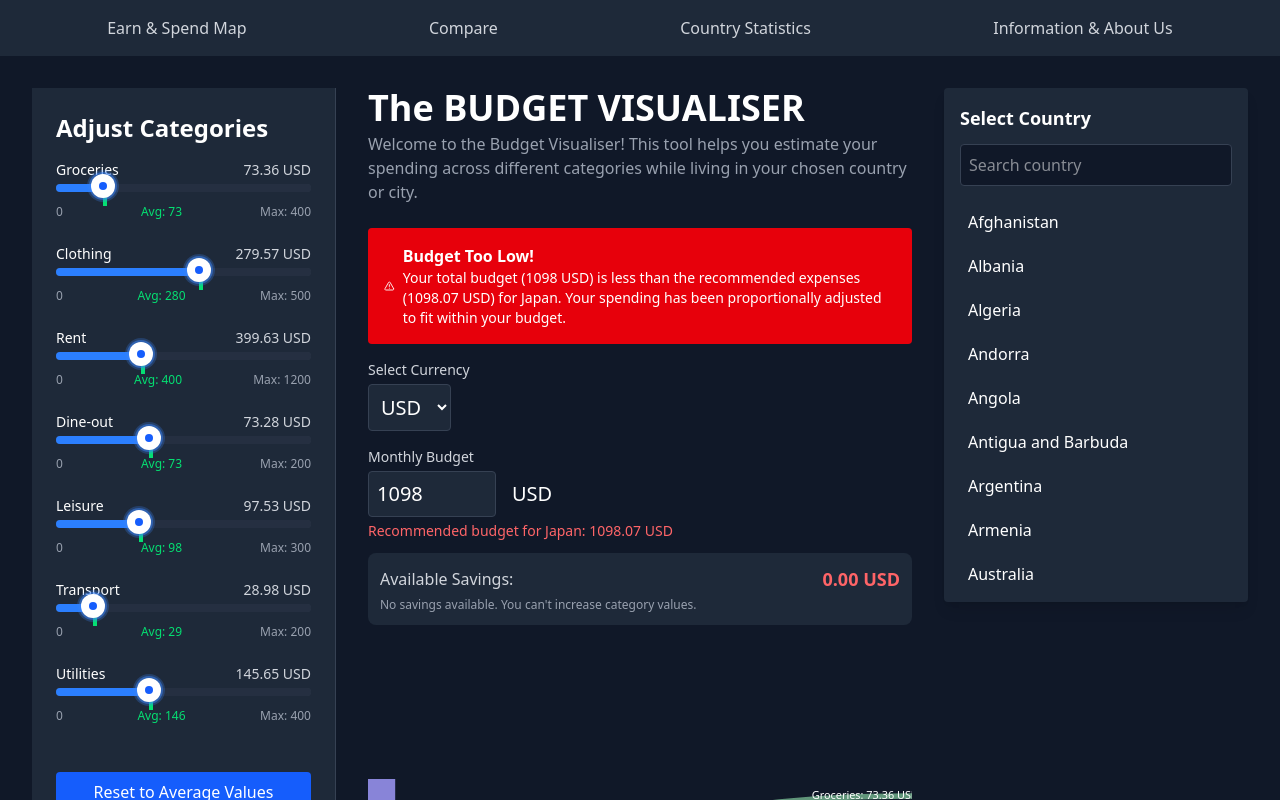
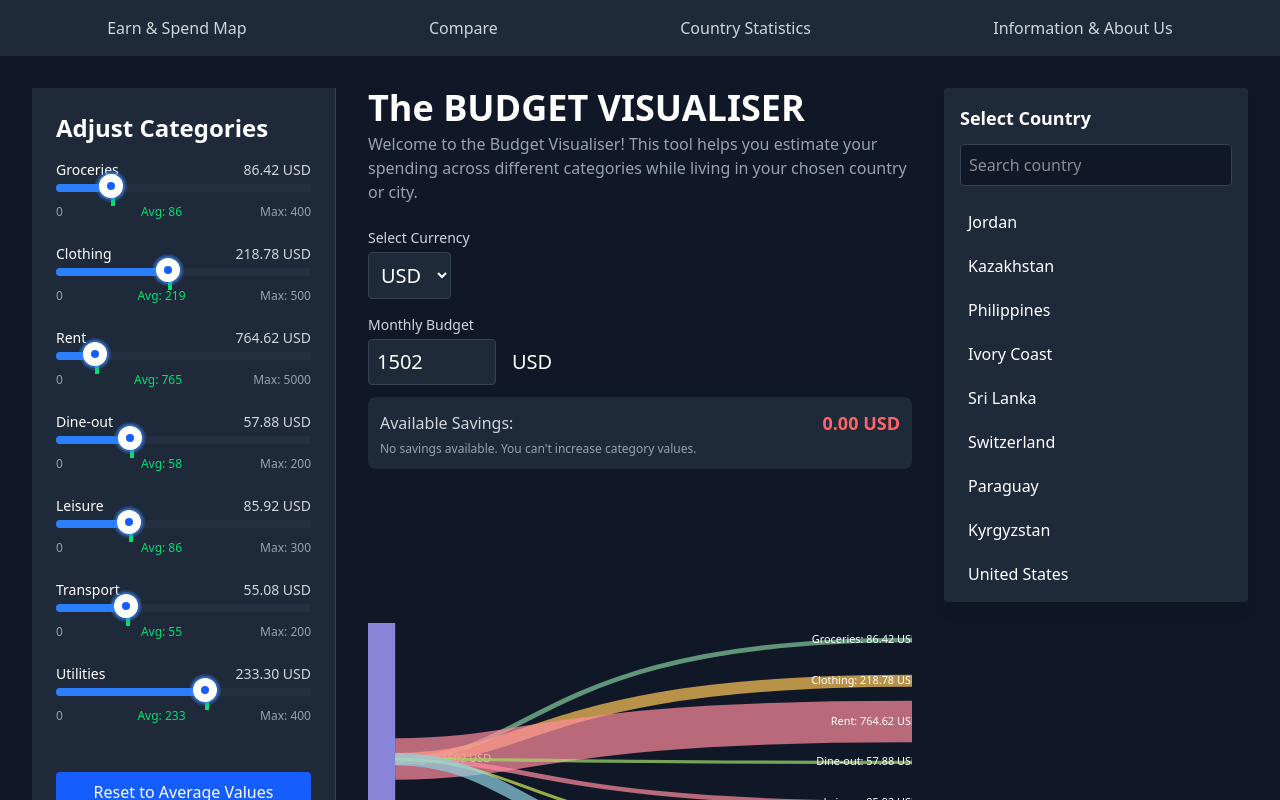
Before and after one commit to Juin28/Income_Expense_Atlas, a React (Vite) app: page /DH2321_Project/budget-visualizer in a window 1280 px wide. Shown: the top 800 px of the page. Built offline with nearby package versions, Linux system fonts and the light colour scheme.

Commit message:
updated budget_visualiser

```diff
--- a/src/pages/BudgetVisualizerPage.jsx
+++ b/src/pages/BudgetVisualizerPage.jsx
@@ -11,6 +11,7 @@ const BudgetVisualiserPage = () => {
   const [searchTerm, setSearchTerm] = useState('');
   const [isBudgetWarning, setIsBudgetWarning] = useState(false);
   const [savings, setSavings] = useState(0);
+  const [isCountryChanging, setIsCountryChanging] = useState(false);
 
   // Map API data keys to display names
   const categoryMapping = {
@@ -27,7 +28,7 @@ const BudgetVisualiserPage = () => {
   const categoryMaxValues = {
     'Groceries': 400,
     'Clothing': 500,
-    'Rent': 1200,
+    'Rent': 5000,
     'Dine-out': 200,
     'Leisure': 300,
     'Transport': 200,
@@ -62,95 +63,71 @@ const BudgetVisualiserPage = () => {
     });
   }
 
-  // Simulate loading country-specific data
+  // Get all country names from the imported data
+  const getCountriesFromData = () => {
+    const countries = [];
+    for (const countryCode in countriesData) {
+      if (countriesData[countryCode].country_name) {
+        countries.push(countriesData[countryCode].country_name);
+      }
+    }
+    return countries;
+  };
+
+  // Get country data by name
+  const getCountryDataByName = (countryName) => {
+    for (const countryCode in countriesData) {
+      if (countriesData[countryCode].country_name === countryName) {
+        return countriesData[countryCode].country;
+      }
+    }
+    return null;
+  };
+
+  // Set initial data when component mounts
   useEffect(() => {
-    // Sample dataset for demonstration - in production, this would come from countriesData
-    const mockCountryData = {
-      'Japan': {
-        'Markets': 73.36,
-        'Clothing_And_Shoes': 279.59,
-        'Rent_Per_Month': 399.66,
-        'Restaurants': 73.28,
-        'Sports_And_Leisure': 97.54,
-        'Public_Transportation': 28.98,
-        'Utilities': 145.66,
-        'Net_Salary': 646.31,
-        'Total_Expenses': 1098.07
-      }
-    };
+    // Load data for initial country
+    const initialCountryData = getCountryDataByName(selectedCountry);
+    if (initialCountryData) {
+      const newCategories = updateCategoriesFromCountryData(initialCountryData);
+      const newBudget = Math.round(initialCountryData['Total_Expenses'] || 1600);
+      setTotalBudget(newBudget);
 
-    // Add variations for other countries (just for demo purposes)
-    countries.forEach(country => {
-      if (country !== 'Japan') {
-        const multiplier = 0.8 + (country.charCodeAt(0) % 15) / 10; // Creates a range between 0.8 and 2.3
-
-        mockCountryData[country] = {
-          'Markets': mockCountryData['Japan']['Markets'] * multiplier,
-          'Clothing_And_Shoes': mockCountryData['Japan']['Clothing_And_Shoes'] * multiplier,
-          'Rent_Per_Month': mockCountryData['Japan']['Rent_Per_Month'] * multiplier,
-          'Restaurants': mockCountryData['Japan']['Restaurants'] * multiplier,
-          'Sports_And_Leisure': mockCountryData['Japan']['Sports_And_Leisure'] * multiplier,
-          'Public_Transportation': mockCountryData['Japan']['Public_Transportation'] * multiplier,
-          'Utilities': mockCountryData['Japan']['Utilities'] * multiplier,
-          'Total_Expenses': mockCountryData['Japan']['Total_Expenses'] * multiplier
-        };
-      }
-    });
-
-    // Update categories based on selected country data
-    updateCategoriesFromCountryData(mockCountryData[selectedCountry]);
-
-    // Set initial budget to match recommended budget for selected country
-    setTotalBudget(Math.round(mockCountryData[selectedCountry]['Total_Expenses']));
+      // Calculate initial savings after categories are updated
+      setTimeout(() => {
+        const totalExpenses = calculateTotalExpensesFromCategories(newCategories);
+        setSavings(Math.max(0, newBudget - totalExpenses));
+        setIsCountryChanging(false);
+      }, 0);
+    }
   }, []);
 
   // Update categories when country changes
   useEffect(() => {
-    // In a real implementation, this would fetch data for the selected country
-    // For demo, we'll just simulate this by reloading the mock data
-    const mockCountryData = {
-      'Japan': {
-        'Markets': 73.36,
-        'Clothing_And_Shoes': 279.59,
-        'Rent_Per_Month': 399.66,
-        'Restaurants': 73.28,
-        'Sports_And_Leisure': 97.54,
-        'Public_Transportation': 28.98,
-        'Utilities': 145.66,
-        'Net_Salary': 646.31,
-        'Total_Expenses': 1098.07
-      }
-    };
+    setIsCountryChanging(true);
+    const countryData = getCountryDataByName(selectedCountry);
+    if (countryData) {
+      const newCategories = updateCategoriesFromCountryData(countryData);
+      const newBudget = Math.round(countryData['Total_Expenses'] || 1600);
+      setTotalBudget(newBudget);
 
-    // Add variations for other countries (for demo)
-    countries.forEach(country => {
-      if (country !== 'Japan') {
-        const multiplier = 0.8 + (country.charCodeAt(0) % 15) / 10;
-
-        mockCountryData[country] = {
-          'Markets': mockCountryData['Japan']['Markets'] * multiplier,
-          'Clothing_And_Shoes': mockCountryData['Japan']['Clothing_And_Shoes'] * multiplier,
-          'Rent_Per_Month': mockCountryData['Japan']['Rent_Per_Month'] * multiplier,
-          'Restaurants': mockCountryData['Japan']['Restaurants'] * multiplier,
-          'Sports_And_Leisure': mockCountryData['Japan']['Sports_And_Leisure'] * multiplier,
-          'Public_Transportation': mockCountryData['Japan']['Public_Transportation'] * multiplier,
-          'Utilities': mockCountryData['Japan']['Utilities'] * multiplier,
-          'Total_Expenses': mockCountryData['Japan']['Total_Expenses'] * multiplier
-        };
-      }
-    });
-
-    // Update categories if data exists
-    if (mockCountryData[selectedCountry]) {
-      updateCategoriesFromCountryData(mockCountryData[selectedCountry]);
-      // Update budget to match recommended for the country
-      setTotalBudget(Math.round(mockCountryData[selectedCountry]['Total_Expenses']));
+      // Calculate new savings after categories are updated
+      setTimeout(() => {
+        const totalExpenses = calculateTotalExpensesFromCategories(newCategories);
+        setSavings(Math.max(0, newBudget - totalExpenses));
+        setIsCountryChanging(false);
+      }, 0);
     }
   }, [selectedCountry]);
 
+  // Helper function to calculate expenses from a categories object
+  const calculateTotalExpensesFromCategories = (categoriesObj) => {
+    return Object.values(categoriesObj).reduce((sum, cat) => sum + cat.value, 0);
+  };
+
   // Update categories from country data
   const updateCategoriesFromCountryData = (countryData) => {
-    if (!countryData) return;
+    if (!countryData) return {};
 
     const newCategories = {};
 
@@ -166,6 +143,7 @@ const BudgetVisualiserPage = () => {
     }
 
     setCategories(newCategories);
+    return newCategories; // Return the new categories for immediate use
   };
 
   // Calculate total expenses across all categories
@@ -201,6 +179,8 @@ const BudgetVisualiserPage = () => {
 
   // Update savings and budget warning when categories or total budget changes
   useEffect(() => {
+    if (isCountryChanging) return; // Skip this update during country change
+
     const totalExpenses = calculateTotalExpenses();
     const newSavings = Math.max(0, totalBudget - totalExpenses);
 
@@ -221,13 +201,26 @@ const BudgetVisualiserPage = () => {
 
       setCategories(adjustedCategories);
     }
-  }, [totalBudget]);
+  }, [totalBudget, categories, isCountryChanging]);
 
   // Handle category value changes
   const handleCategoryChange = (category, newValue) => {
     const parsedNewValue = parseFloat(newValue);
 
     if (isNaN(parsedNewValue)) return;
+
+    // Skip checks during country change
+    if (isCountryChanging) {
+      const updatedCategories = {
+        ...categories,
+        [category]: {
+          ...categories[category],
+          value: parsedNewValue
+        }
+      };
+      setCategories(updatedCategories);
+      return;
+    }
 
     // If savings is 0, we need to enforce the constraint that
     // increasing one category must decrease others proportionally
@@ -330,13 +323,8 @@ const BudgetVisualiserPage = () => {
     return colorMap[category] || '#8884d8';
   };
 
-  // List of countries for selection
-  const countries = [
-    'Afghanistan', 'Albania', 'Algeria', 'Andorra', 'Angola',
-    'Antigua and Barbuda', 'Argentina', 'Armenia', 'Australia',
-    'Austria', 'Belgium', 'Belize', 'Benin', 'Bhutan', 'Bolivia',
-    'Bosnia', 'Botswana', 'Brazil', 'Japan'
-  ];
+  // List of countries from data
+  const countries = getCountriesFromData();
 
   // Filter countries based on search term
   const filteredCountries = countries.filter(country =>
@@ -401,9 +389,14 @@ const BudgetVisualiserPage = () => {
         {/* Left Section: Slider and Budget Adjustments */}
         <div className="w-1/4 bg-gray-800 p-6 border-r border-gray-700">
           <h2 className="text-2xl font-bold text-white mb-4">Adjust Categories</h2>
+          {isCountryChanging && (
+            <div className="mb-4 p-2 bg-blue-600 text-white rounded">
+              Loading country data...
+            </div>
+          )}
           {Object.entries(categories).map(([category, { value, max, average }]) => {
             // Calculate dynamic max value based on current savings
-            const effectiveMax = savings <= 0
+            const effectiveMax = savings <= 0 && !isCountryChanging
               ? value  // If no savings, can't increase
               : Math.min(max, value + savings);  // Can increase up to value + savings
 
@@ -428,7 +421,7 @@ const BudgetVisualiserPage = () => {
                     ></div>
 
                     {/* Maximum allowed area indicator when savings is 0 */}
-                    {savings <= 0 && (
+                    {savings <= 0 && !isCountryChanging && (
                       <div
                         className="absolute top-0 right-0 h-full bg-gray-800 rounded-r-lg"
                         style={{
@@ -468,10 +461,8 @@ const BudgetVisualiserPage = () => {
                     step="0.01"
                     value={value}
                     onChange={(e) => handleCategoryChange(category, e.target.value)}
-                    className={`absolute top-0 left-0 w-full opacity-0 cursor-pointer h-6 z-10 ${savings <= 0 && value >= effectiveMax ? 'cursor-not-allowed' : ''}`}
-                    style={{
-                      pointerEvents: savings <= 0 && value >= effectiveMax ? 'none' : 'auto'
-                    }}
+                    className="absolute top-0 left-0 w-full opacity-0 cursor-pointer h-6 z-10"
+                    // Always allow input during country change regardless of savings
                   />
                 </div>
 
@@ -550,8 +541,11 @@ const BudgetVisualiserPage = () => {
                   {savings.toFixed(2)} {currency}
                 </span>
               </div>
-              {savings <= 0 && (
+              {savings <= 0 && !isCountryChanging && (
                 <p className="text-xs text-gray-400 mt-1">No savings available. You can't increase category values.</p>
+              )}
+              {isCountryChanging && (
+                <p className="text-xs text-blue-400 mt-1">Updating country data...</p>
               )}
             </div>
           </div>
```
